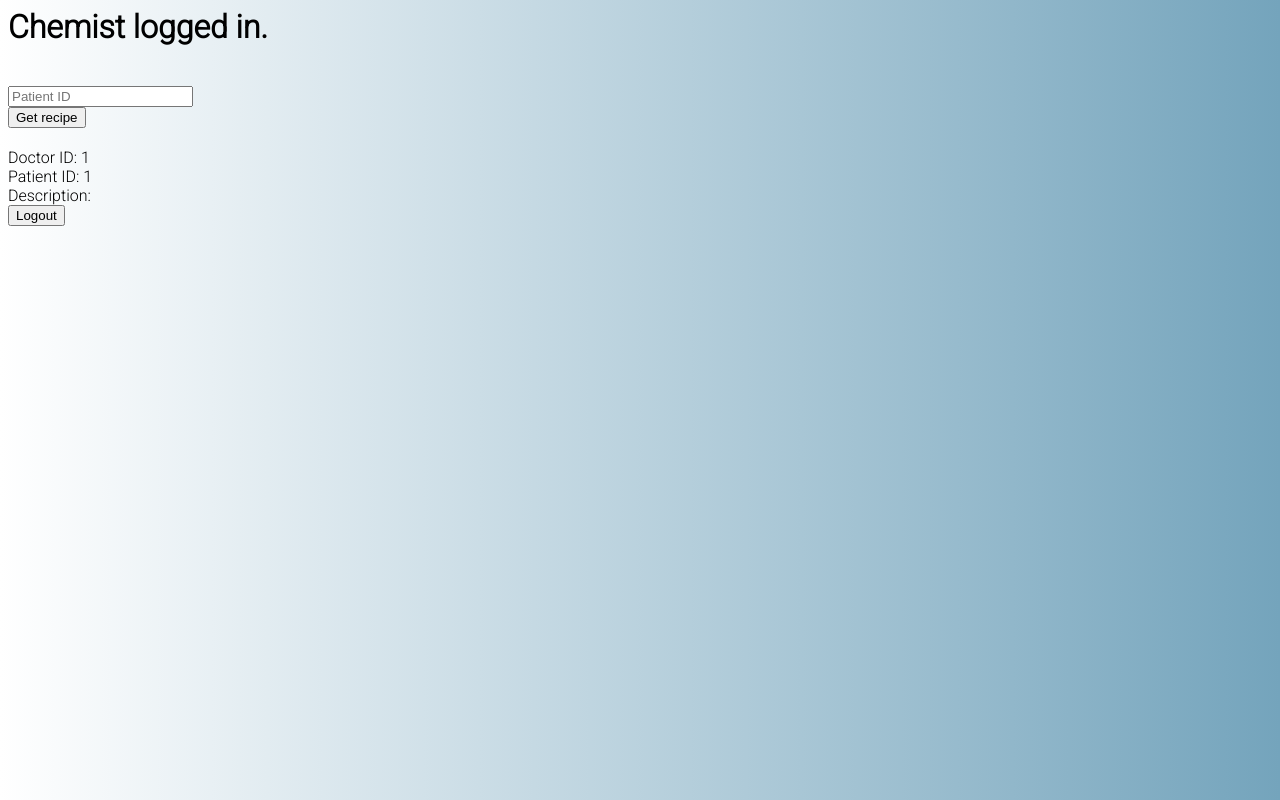
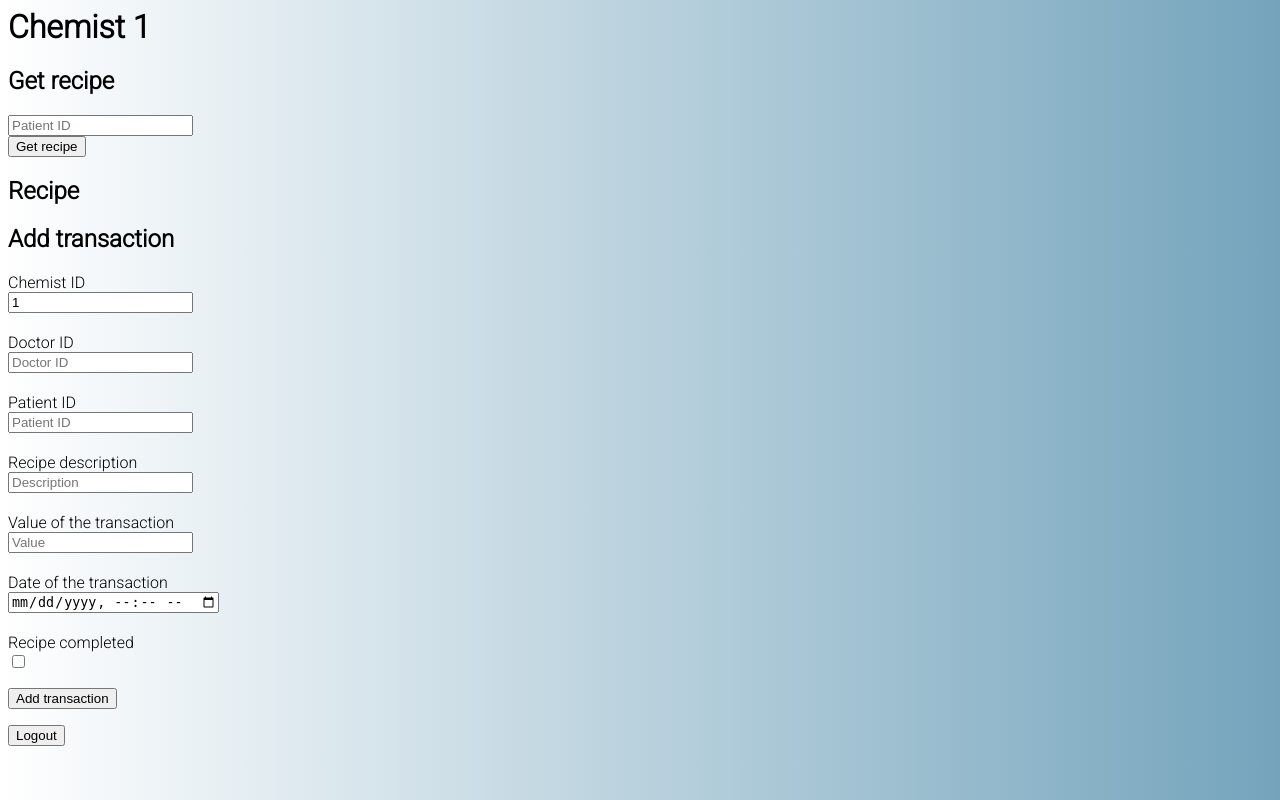
Before and after one commit to klarsongs/recipe-blockchain, a Flask app: template web-app/templates/user_page/chemist.html in a window 1280 px wide. Run offline with Flask 2, Linux system fonts and the light colour scheme; the template is opened without the code that fills it: most values are stand-ins (such as "Sample title", 1, 10 or a date in 2020).

Commit message:
Added form for adding transaction.

```diff
--- a/web-app/static/js/chemist_script.js
+++ b/web-app/static/js/chemist_script.js
@@ -1,15 +1,15 @@
 $(document).ready(function(){
 
     ////////TEST JSON - remove later /////////
-    var data2 = {Key:"1", Record:{DoctorID:"1",Info:"",Limit:"1",PatientID:"1"}};
-
-    var doc_id = data2.Record.DoctorID;
-    var patient_id = data2.Record.PatientID;
-    var info = data2.Record.Info;
-    var element = document.getElementById("recipe");
-    element.innerHTML = "Doctor ID: " + doc_id + "<br />";
-    element.innerHTML += "Patient ID: " + patient_id + "<br />";
-    element.innerHTML += "Description: " + info;
+//    var data2 = {Key:"1", Record:{DoctorID:"1",Info:"",Limit:"1",PatientID:"1"}};
+//
+//    var doc_id = data2.Record.DoctorID;
+//    var patient_id = data2.Record.PatientID;
+//    var info = data2.Record.Info;
+//    var element = document.getElementById("recipe");
+//    element.innerHTML += "Doctor ID: " + doc_id + "<br />";
+//    element.innerHTML += "Patient ID: " + patient_id + "<br />";
+//    element.innerHTML += "Description: " + info;
     //////////////////////////////////////
     // Handle logout
     $('#get_recipe_btn').click(function(){
@@ -31,6 +31,51 @@ $(document).ready(function(){
                 element.innerHTML = "Doctor ID: " + doc_id + "<br />";
                 element.innerHTML += "Patient ID: " + patient_id + "<br />";
                 element.innerHTML += "Description: " + info;
+                document.getElementById("doctor_ID_trans").value = doc_id;
+                document.getElementById("patient_ID_trans").value = patient_id;
+                document.getElementById("recipe_description_trans").value = info;
+            },
+
+            error: function (e) {
+                alert('Error');
+            }
+        });
+
+        return false;
+    });
+
+    $('#add_transaction_btn').click(function(){
+        var chemistID_val = $('.add_transaction .chemist_ID').val();
+        var doctorID_val = $('.add_transaction .doctor_ID').val();
+        var patientID_val = $('.add_transaction .patient_ID').val();
+        var description_val = $('.add_transaction .recipe_description').val();
+        var value_val = $('.add_transaction .value').val();
+        var date_val = $('.add_transaction .date').val();
+        var status_val = $('.add_transaction .status').val();
+
+        const obj = {
+            ChemistID: chemistID_val,
+            DoctorID: doctorID_val,
+            PatientID: patientID_val,
+            Description: description_val,
+            Value: value_val,
+            Date: date_val,
+            Status: status_val
+        }
+
+        // Disable submit button (to prevent multiplication of requests)
+        $('#add_transaction_btn').prop("disabled", true);
+
+        $.ajax({
+            type: "POST",
+            url: "/chemist/add_transaction",
+            timeout: 600000,
+            data: JSON.stringify(obj),
+            contentType: 'application/json',
+
+            success: function (data) {
+                alert('Success');
+                $('#add_transaction_btn').prop("disabled", false);
             },
 
             error: function (e) {
--- a/web-app/templates/user_page/chemist.html
+++ b/web-app/templates/user_page/chemist.html
@@ -7,12 +7,49 @@
 </head>
 <body>
 <div class="index-page">
-  <h1>Chemist logged in.</h1> <br/>
+  <h1>Chemist {{id}}</h1>
   <div id="get_recipe" style="display: block; margin-bottom: 20px;">
+      <h2>Get recipe</h2>
         <input type="number" id="patients_id" placeholder="Patient ID">
         <button id="get_recipe_btn">Get recipe</button>
   </div>
-  <div id="recipe"></div>
+  <div id="recipe">
+      <h2>Recipe</h2>
+  </div>
+  <div id="add_transaction">
+      <h2>Add transaction</h2>
+      <form class="add_transaction_form" id="add_transaction_form">
+      <label for="chemist_ID">
+          Chemist ID
+            <input type="number" placeholder="Chemist ID" class="chemist_ID" value={{id}} id="chemist_ID" readonly/>
+      </label>
+      <label for="doctor_ID_trans">
+          Doctor ID
+            <input type="number" placeholder="Doctor ID" class="doctor_ID" id="doctor_ID_trans"/>
+      </label>
+      <label for="patient_ID_trans">
+          Patient ID
+            <input type="number" placeholder="Patient ID" class="patient_ID" id="patient_ID_trans"/>
+      </label>
+      <label for="recipe_description_trans">
+          Recipe description
+            <input type="text" placeholder="Description" class="recipe_description" id="recipe_description_trans"/>
+      </label>
+      <label for="value">
+          Value of the transaction
+            <input type="number" placeholder="Value" class="value" id="value"/>
+      </label>
+      <label for="date">
+          Date of the transaction
+            <input type="datetime-local" placeholder="Date" class="date" id="date"/>
+      </label>
+      <label for="status">
+          Recipe completed
+            <input type="checkbox" value="Completed" class="status" id="status"/>
+      </label>
+      <button id="add_transaction_btn">Add transaction</button>
+    </form>
+  </div>
   <div>
       <button id="logout">Logout</button>
   </div>
--- a/web-app/templates/user_page/doctor.html
+++ b/web-app/templates/user_page/doctor.html
@@ -7,7 +7,7 @@
 </head>
 <body>
 <div class="index-page">
-  <h1>Doctor logged in.</h1> <br/>
+  <h1>Doctor {{id}}</h1> <br/>
     <form class="add_recipe" id="add_recipe">
       <label for="doctor_ID">
           Doctor ID
--- a/web-app/templates/user_page/patient.html
+++ b/web-app/templates/user_page/patient.html
@@ -6,7 +6,7 @@
 </head>
 <body>
 <div class="index-page">
-  <h1>Patient logged in.</h1> <br/>
+  <h1>Patient {{id}}</h1> <br/>
   <div id="personal_info" style="margin-bottom: 30px">
       Your ID number is: {{id}}
   </div>
```
